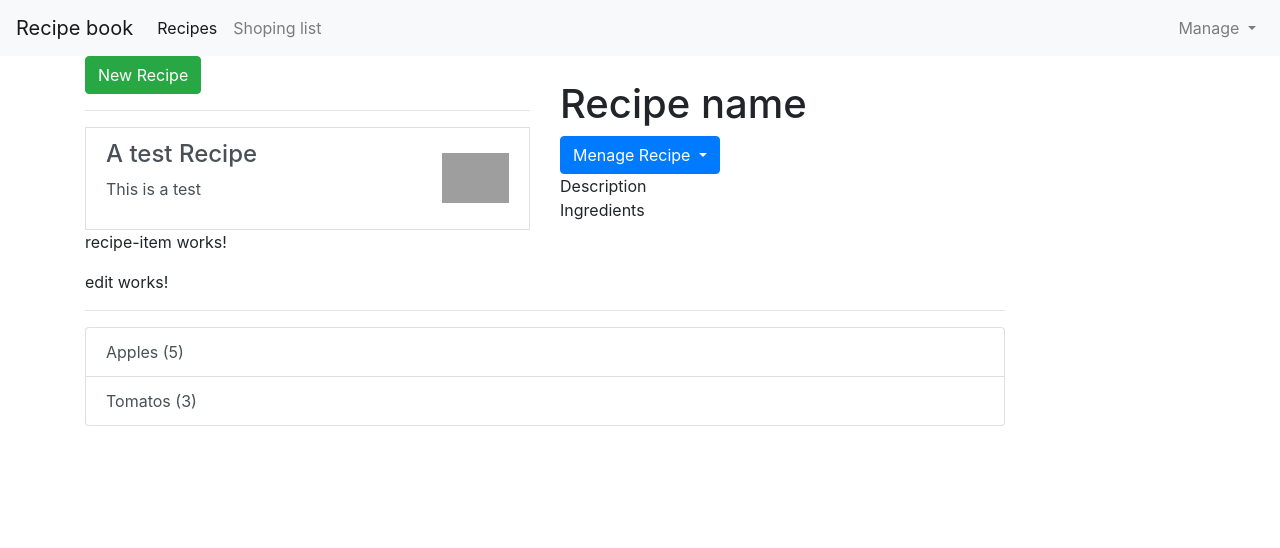
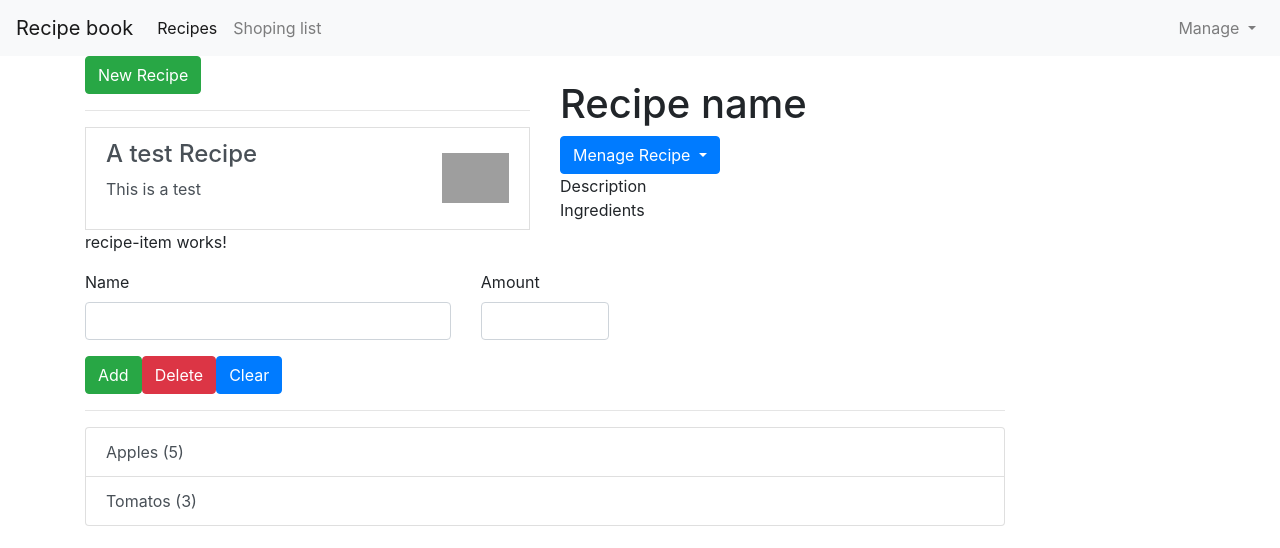
Before and after one commit to AmirSejdinovic/Angular-Recipe-book-and-shooping-list, an Angular app: page / in a window 1280 px wide. Shown: the top 548 px of the page. Built offline with nearby package versions, Linux system fonts and the light colour scheme; grey boxes are pictures that could not be loaded.

Commit message:
Creating the markup for edit shoping list

```diff
--- a/src/app/shopping-list/edit/edit.component.html
+++ b/src/app/shopping-list/edit/edit.component.html
@@ -1 +1,25 @@
-<p>edit works!</p>
+<div class="row">
+  <div class="col-sm-12">
+    <form>
+      <div class="row">
+        <div class="col-sm-5 form-group">
+          <label for="name">Name</label>
+          <input type="text" id="name" class="form-control">
+
+        </div>
+        <div class="col-sm-2 form-group">
+         <label for="amount">Amount</label>
+         <input type="number" id="amount" class="form-control">
+        </div>
+
+      </div>
+      <div class="row">
+        <div class="col-sm-12">
+          <button class="btn btn-success" type="submit"> Add</button>
+          <button class="btn btn-danger" type="button"> Delete</button>
+          <button class="btn btn-primary" type="button"> Clear</button>
+        </div>
+      </div>
+    </form>
+  </div>
+</div>
```
